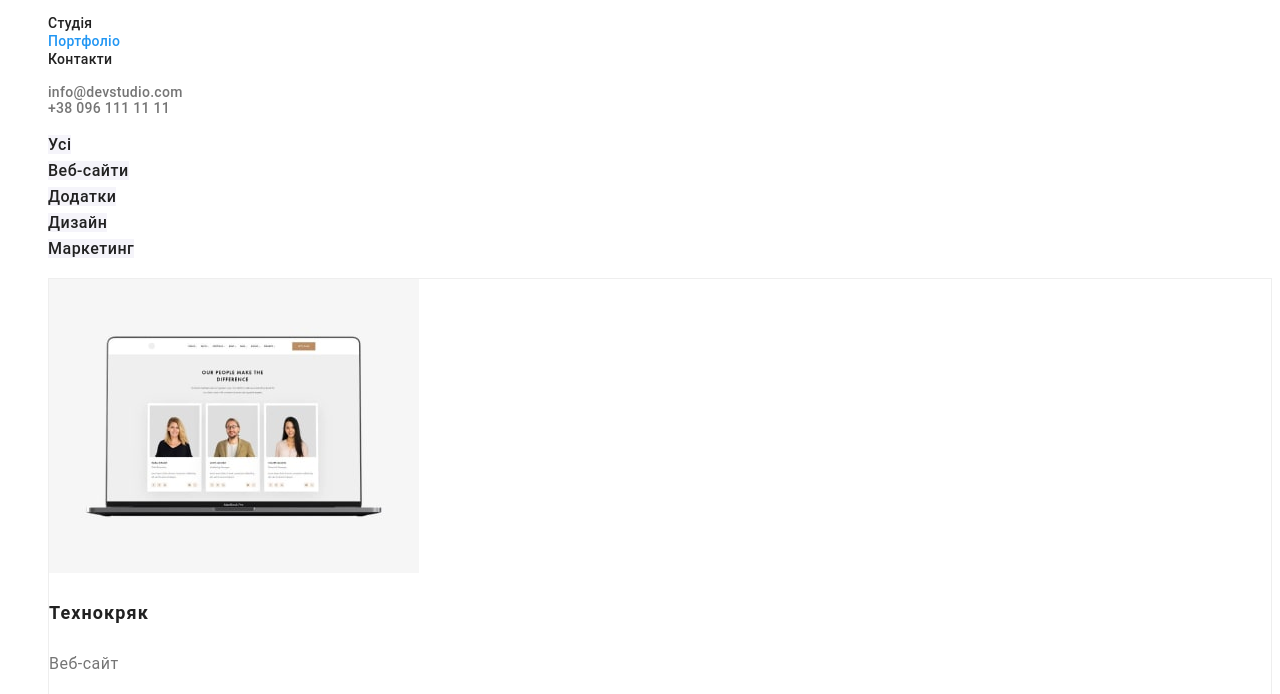
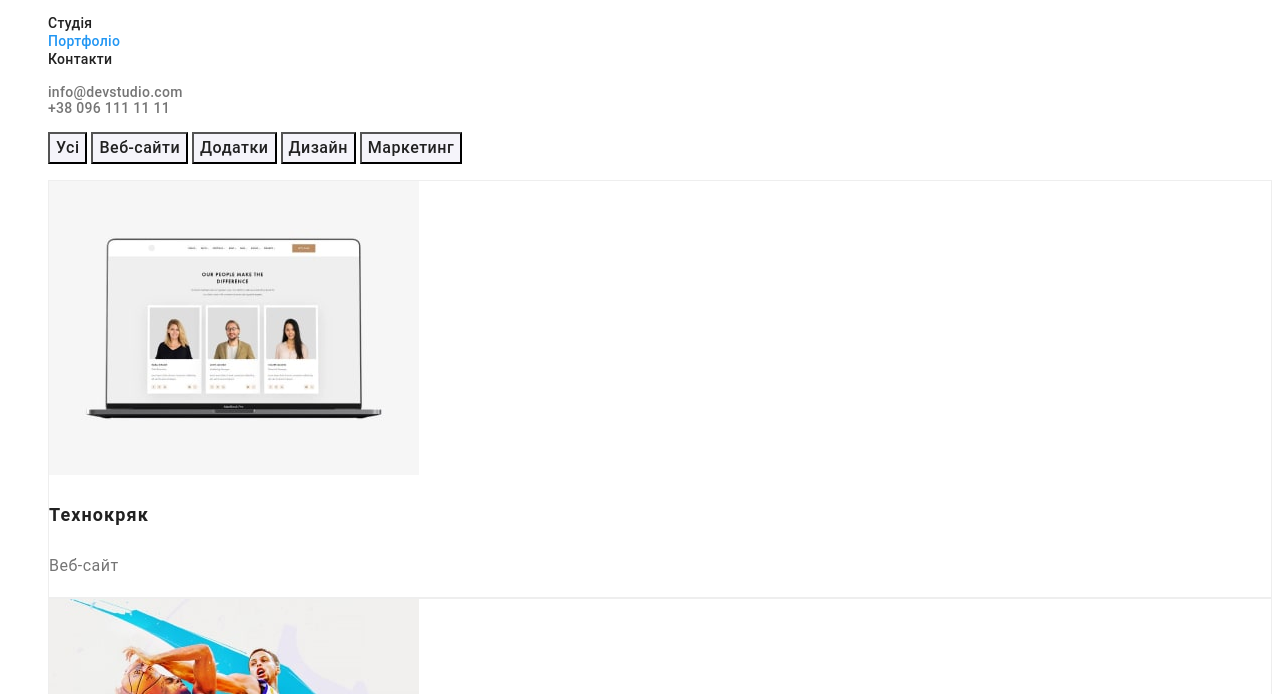
Before and after one commit to AnnaRed1982/goit-markup-hw-02, a plain HTML site: page portfolio.html in a window 1280 px wide. Shown: the part 41-735 px from the top of the page. Drawn offline with Linux system fonts and the light colour scheme.

Commit message:
18_08_22_ last

```diff
--- a/portfolio.html
+++ b/portfolio.html
@@ -40,19 +40,24 @@
       <section class="portf">
         <ul class="portf-filter list">
           <li class="portf-item">
-            <a href="" class="portf-link">Усі</a>
+            <button class="portf-link">Усі</button>
+            <button class="portf-link">Веб-сайти</button>
+            <button class="portf-link">Додатки</button>
+            <button class="portf-link">Дизайн</button>
+            <button class="portf-link">Маркетинг</button>
+            <a href="" class="portf-link"></a>
           </li>
           <li class="portf-item">
-            <a href="" class="portf-link">Веб-сайти</a>
+            <a href="" class="portf-link"></a>
           </li>
           <li class="portf-item">
-            <a href="" class="portf-link">Додатки</a>
+            <a href="" class="portf-link"></a>
           </li>
           <li class="portf-item">
-            <a href="" class="portf-link">Дизайн</a>
+            <a href="" class="portf-link"></a>
           </li>
           <li class="portf-item">
-            <a href="" class="portf-link">Маркетинг</a>
+            <a href="" class="portf-link"></a>
           </li>
         </ul>
 
@@ -69,17 +74,17 @@
           </li>
           <li class="portf-progect">
             <img src="./img/portf/3.jpg" alt="Додаток" class="portf-img" />
-            <h3 class="portf-name">Ресторан <span lang="eng">Seafood</span></h3>
+            <h3 class="portf-name">Ресторан<span lang="eng">Seafood</span></h3>
             <p class="portf-text">Додаток</p>
           </li>
           <li class="portf-progect">
             <img src="./img/portf/4.jpg" alt="Маркетинг" class="portf-img" />
-            <h3 class="portf-name">Проєкт <span lang="eng">Prime</span></h3>
+            <h3 class="portf-name">Проєкт<span lang="eng">Prime</span></h3>
             <p class="portf-text">Маркетинг</p>
           </li>
           <li class="portf-progect">
             <img src="./img/portf/5.jpg" alt="Додаток" class="portf-img" />
-            <h3 class="portf-name">Проєкт <span lang="eng">Boxes</span></h3>
+            <h3 class="portf-name">Проєкт<span lang="eng">Boxes</span></h3>
             <p class="portf-text">Додаток</p>
           </li>
           <li class="portf-progect">
```
